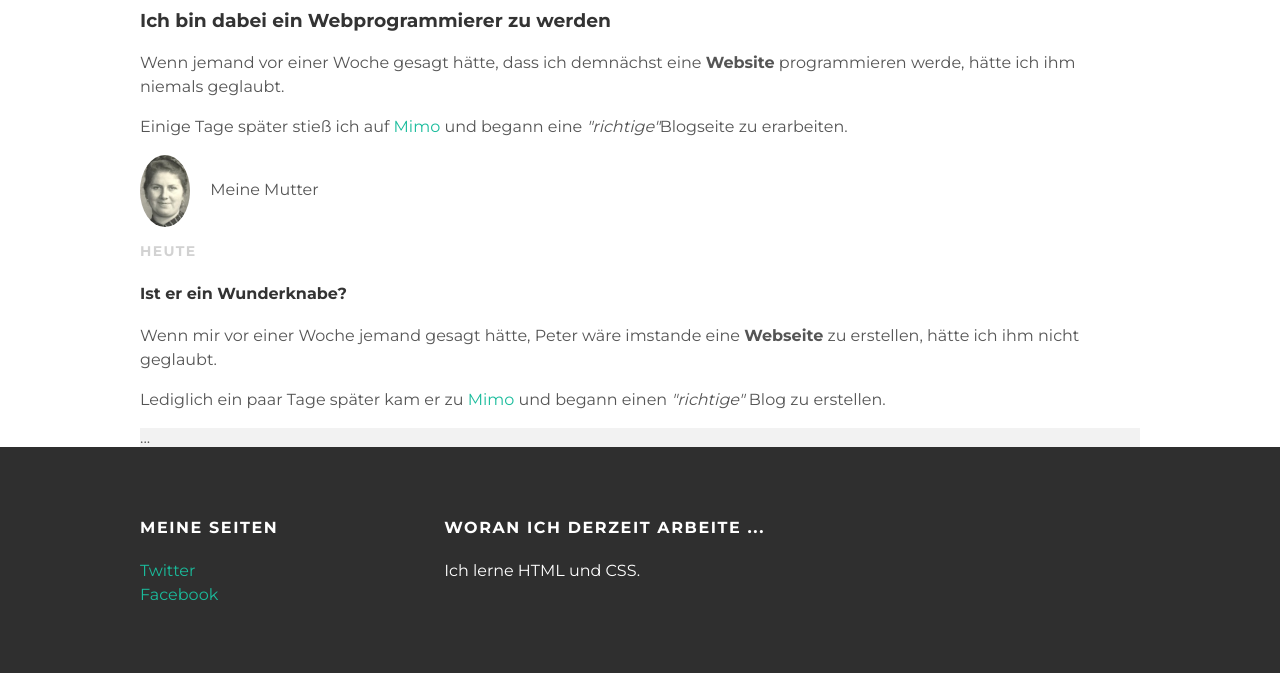
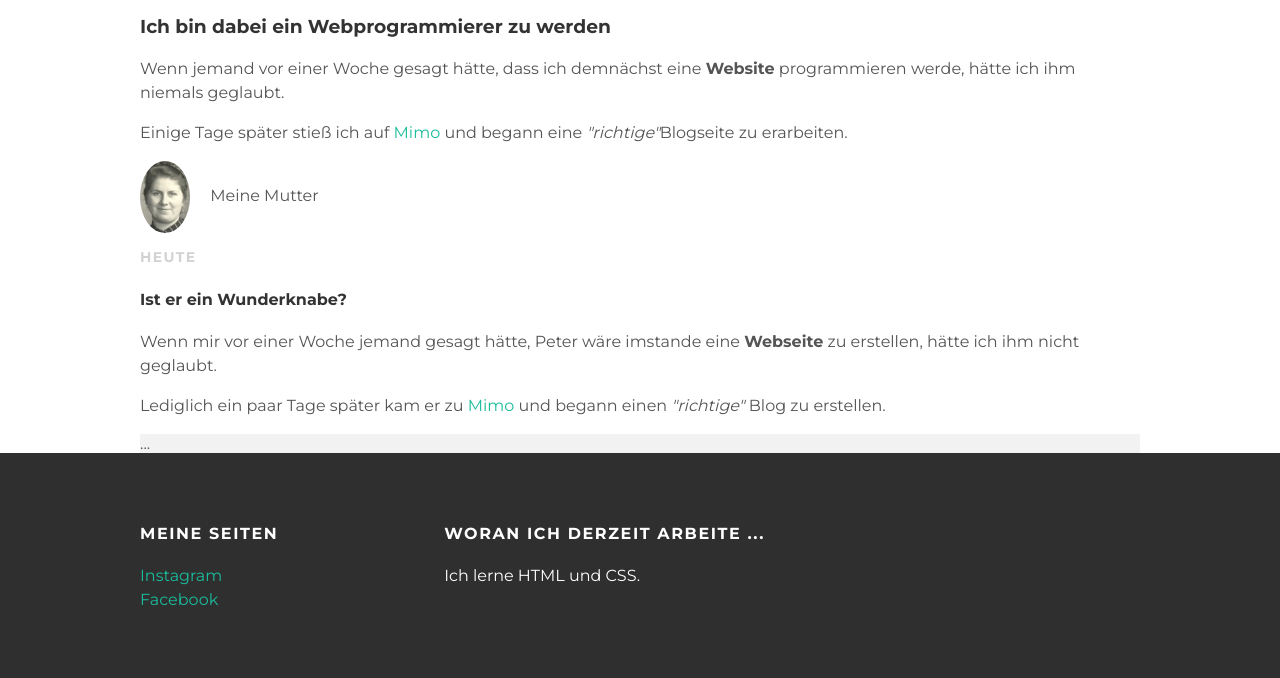
Before and after one commit to plovertc/plovertc2.github.io, a plain HTML site: page index.html in a window 1280 px wide. Shown: the part 268-946 px from the top of the page. Drawn offline with Linux system fonts and the light colour scheme.

Commit message:
Add files via upload

```diff
--- a/index.html
+++ b/index.html
@@ -67,7 +67,7 @@
   <div class="column">
    <h4>Meine Seiten</h4>
    <p>
-     <a href="https://twitter.com/me">Twitter</a><br>
+     <a href="https://Instagram.com/ploverschz">Instagram</a><br>
      <a href="https://facebook.com/me">Facebook</a>
    </p>
    </div>
```
Also changed, not shown: ich.jpg.
